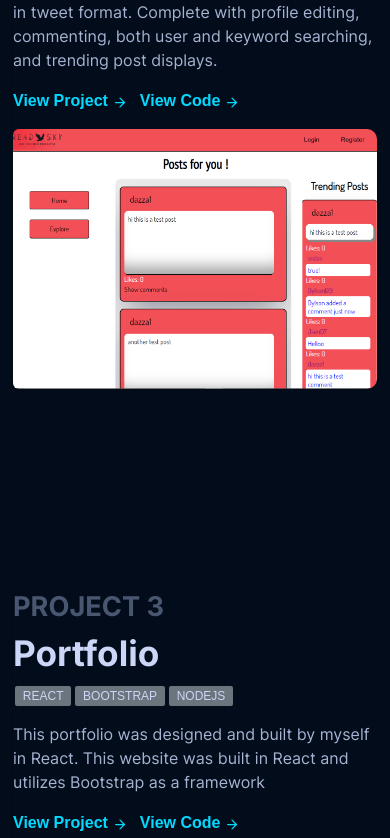
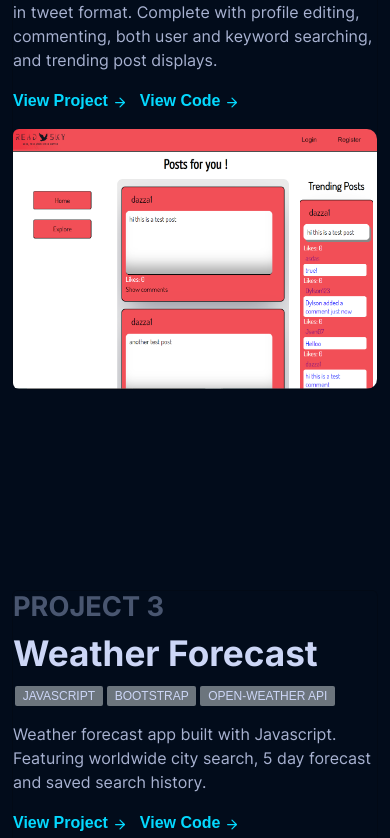
Before and after one commit to darylbg/db-portfolio, a React (Create React App) app: page / in a window 390 px wide. Shown: the part 5186-6024 px from the top of the page. Built offline with nearby package versions, Linux system fonts and the light colour scheme; a web font is replaced by a local one.

Commit message:
added weather forcast project

```diff
--- a/src/assets/css/ProjectComponent.css
+++ b/src/assets/css/ProjectComponent.css
@@ -106,14 +106,12 @@
 }
 
 .card-image img {
-  /* position: absolute; */
   top: 0;
   right: 0;
   border-radius: 10px;
-  /* height: 95%; */
   aspect-ratio: 1.4/1;
   z-index: 1;
-  object-fit: cover;
+  /* object-fit: cover; */
 }
 
 .card-body {
--- a/src/assets/css/ProjectComponent2.css
+++ /dev/null
@@ -1,304 +0,0 @@
-/*------------------------------------*\
-  #ROOT
-\*------------------------------------*/
-:root {
-    --clr-primary-100: hsl(210, 100%, 60%);
-    --clr-primary-200: hsl(210, 100%, 50%);
-    --clr-primary-300: hsl(210, 100%, 35%);
-    --clr-primary-400: hsl(210, 100%, 25%);
-    --clr-primary-500: hsl(210, 100%, 16%);
-
-    --clr-neutral-100: hsl(213, 22%, 100%);
-    --clr-neutral-200: hsl(213, 22%, 92%);
-    --clr-neutral-300: hsl(213, 22%, 80%);
-    --clr-neutral-400: hsl(212, 21%, 56%);
-    --clr-neutral-500: hsl(212, 21%, 36%);
-    --clr-neutral-600: hsl(212, 21%, 28%);
-    --clr-neutral-700: hsl(213, 22%, 20%);
-    --clr-neutral-800: hsl(212, 21%, 14%);
-    --clr-neutral-900: hsl(213, 22%, 8%);
-
-    --ff-primary: 'Source Sans Pro', sans-serif;
-    --ff-secondary: 'Noto Serif', serif;
-
-    --fw-regular: 400;
-    --fw-bold: 700;
-
-    --fs-300: 0.875rem;
-    --fs-400: 1rem;
-    --fs-500: 1.25rem;
-    --fs-600: 1.5rem;
-    --fs-700: 2rem;
-    --fs-800: 3rem;
-    --fs-900: 5rem;
-
-    --fs-300: clamp(0.75rem, calc(0.82rem + -0.09vw), 0.80rem);
-    --fs-400: clamp(1.00rem, calc(1.00rem + 0.00vw), 1.00rem);
-    --fs-500: clamp(1.25rem, calc(1.22rem + 0.14vw), 1.33rem);
-    --fs-600: clamp(1.56rem, calc(1.49rem + 0.37vw), 1.78rem);
-    --fs-700: clamp(1.95rem, calc(1.81rem + 0.72vw), 2.37rem);
-    --fs-800: clamp(2.44rem, calc(2.19rem + 1.25vw), 3.16rem);
-    --fs-900: clamp(3.05rem, calc(2.65rem + 2.01vw), 4.21rem);
-
-    --transition: 300ms ease;
-  }
-
-  /*------------------------------------*\
-    #RESET
-    https://andy-bell.co.uk/a-modern-css-reset/
-  \*------------------------------------*/
-  *,
-  *::before,
-  *::after {
-    box-sizing: border-box;
-  }
-
-  * {
-    margin: 0;
-    font: inherit;
-  }
-
-  html:focus-within {
-    scroll-behavior: smooth;
-  }
-
-  body {
-    min-height: 100vh;
-
-    background-color: var(--clr-neutral-800);
-    color: var(--clr-neutral-200);
-
-    font-family: var(--ff-primary);
-    font-size: var(--fs-400);
-    font-weight: var(--fw-regular);
-    line-height: 1.5;
-  }
-
-  h1, h2, h3 {
-    line-height: 1.1;
-    font-family: var(--ff-secondary);
-    font-weight: var(--fw-bold);
-  }
-
-  ul[role='list'],
-  ol[role='list'] {
-    list-style: none;
-    margin: 0;
-    padding: 0;
-  }
-
-  img,
-  picture {
-    max-width: 100%;
-    display: block;
-  }
-
-  svg {
-    height: 2ex;
-    width: auto;
-    flex: none;
-    fill: currentColor;
-  }
-
-  @media (prefers-reduced-motion: reduce) {
-    html:focus-within {
-     scroll-behavior: auto;
-    }
-
-    *,
-    *::before,
-    *::after {
-      animation-duration: 0.01ms !important;
-      animation-iteration-count: 1 !important;
-      transition-duration: 0.01ms !important;
-      scroll-behavior: auto !important;
-    }
-  }
-
-  /* section {
-    padding-block: 2rem;
-  } */
-
-  /*------------------------------------*\
-    #UTILITIES
-  \*------------------------------------*/
-  .container {
-    width: min(100% - 2rem, 60rem);
-    margin-inline: auto;
-  }
-
-  .grid-flow {
-    display: grid;
-    align-content: start;
-    gap: 1rem;
-  }
-
-  .flex-group {
-    display: flex;
-    align-items: center;
-    flex-wrap: wrap;
-    gap: 0.5rem;
-  }
-
-  .box {
-    width: 100px;
-    aspect-ratio: 1 / 1;
-    border: 1px solid #f2f2f2;
-    border-radius: 0.2em;
-  }
-
-  /* .section-title {
-    font-size: var(--fs-800);
-    text-align: center;
-    text-transform: uppercase;
-    letter-spacing: 0.05em;
-  } */
-
-  /*------------------------------------*\
-    #PROJECTS
-  \*------------------------------------*/
-  .projects {
-    counter-reset: project;
-  }
-
-  .project {
-    --_border-radius: 0.35rem;
-    display: grid;
-    grid-template-columns: 1fr;
-    grid-template-areas:
-      "image"
-      "content";
-    gap: 2rem;
-    padding-block: 2rem 3.5rem;
-    counter-increment: project;
-    position: relative;
-  }
-
-  .project:where(:not(:last-child))::after {
-    --_divider-offset: 30%;
-    content: "";
-    position: absolute;
-    inset: auto var(--_divider-offset) 0 var(--_divider-offset);
-    border: 1px solid var(--clr-neutral-600);
-  }
-
-  @media (width > 50em) {
-    .project {
-      grid-template-columns: 1fr 1fr;
-    }
-
-    .project:nth-child(odd) {
-      grid-template-areas:
-        "image content";
-    }
-
-    .project:nth-child(even) {
-      grid-template-areas:
-        "content image";
-    }
-
-    .image-content {
-        grid-template-areas:
-          "image content";
-      }
-
-      .content-image {
-        grid-template-areas:
-          "content image";
-      }
-  }
-
-  .project__img-container {
-    grid-area: image;
-    border-radius: var(--_border-radius);
-    position: relative;
-    isolation: isolate;
-    width: 100%;
-    aspect-ratio: 16 / 10;
-  }
-
-  @media (width < 50em) {
-    .project__img-container {
-      overflow: hidden;
-    }
-  }
-
-  .project__img-container::before {
-    content: "";
-    position: absolute;
-    inset: 0;
-    border: 0.5rem solid var(--clr-primary-300);
-    border-radius: var(--_border-radius);
-    transform: translate(-1rem, 1rem);
-    z-index: -1;
-  }
-
-  .project__img {
-    width: 100%;
-    height: 100%;
-    object-fit: cover;
-    border-radius: var(--_border-radius);
-    filter: grayscale(80%);
-    transition: filter var(--transition);
-    box-shadow: 0 0 15px 5px rgba(0, 0, 0, 0.15);
-  }
-
-  .project:is(:hover, :focus-within) .project__img {
-    filter: grayscale(0%);
-  }
-
-  .project__content {
-    grid-area: content;
-  }
-
-  .project__title {
-    font-size: var(--fs-700);
-  }
-
-  .project__title::before {
-    content: "Project " counters(project, ".", decimal-leading-zero) " ";
-    display: block;
-    text-transform: uppercase;
-    font-size: var(--fs-600);
-    font-family: var(--ff-primary);
-    color: var(--clr-neutral-400);
-    margin-bottom: 0.25em;
-  }
-
-  .project__tag {
-    padding: 0.25em 0.5em;
-    background-color: var(--clr-neutral-600);
-    color: var(--clr-neutral-300);
-    border-radius: 0.25em;
-
-    font-size: var(--fs-300);
-    text-transform: uppercase;
-    letter-spacing: 0.1em;
-    line-height: 1;
-  }
-
-  .project__cta {
-    position: relative;
-    width: fit-content;
-    display: inline-flex;
-    gap: 0.35em;
-
-    color: var(--clr-primary-200);
-    font-family: var(--ff-secondary);
-    font-weight: var(--fw-bold);
-    text-transform: capitalize;
-    text-decoration: none;
-  }
-
-  .project__cta::after {
-    content: "➜";
-    color: inherit;
-    opacity: 0;
-    transition: var(--transition);
-    transition-property: opacity, transform;
-  }
-
-  .project__cta:is(:hover, :focus)::after {
-    transform: translateX(5px);
-    opacity: 1;
-  }
--- a/src/assets/data/projectsData.js
+++ b/src/assets/data/projectsData.js
@@ -79,6 +79,28 @@ const projects = [
     ],
   },
   {
+    title: "Weather Forecast",
+    description:
+      "Weather forecast app built with Javascript. Featuring worldwide city search, 5 day forecast and saved search history.",
+    img: "weatherforecast.PNG",
+    liveLink: "https://darylbg.github.io/weather-app/",
+    codeLink: "https://github.com/darylbg/weather-app",
+    pills: [
+      {
+        name: "Javascript",
+        link: "https://www.javascript.com/",
+      },
+      {
+        name: "bootstrap",
+        link: "https://getbootstrap.com/",
+      },
+      {
+        name: "Open-weather api",
+        link: "https://openweathermap.org/api",
+      },
+    ],
+  },
+  {
     title: "Portfolio",
     description:
       "This portfolio was designed and built by myself in React. This website was built in React and utilizes Bootstrap as a framework",
@@ -92,7 +114,7 @@ const projects = [
       },
       {
         name: "bootstrap",
-        link: "https://www.mysql.com/",
+        link: "https://getbootstrap.com/",
       },
       {
         name: "NodeJS",
```
Also changed, not shown: src/assets/images/weatherforecast.PNG (added).
